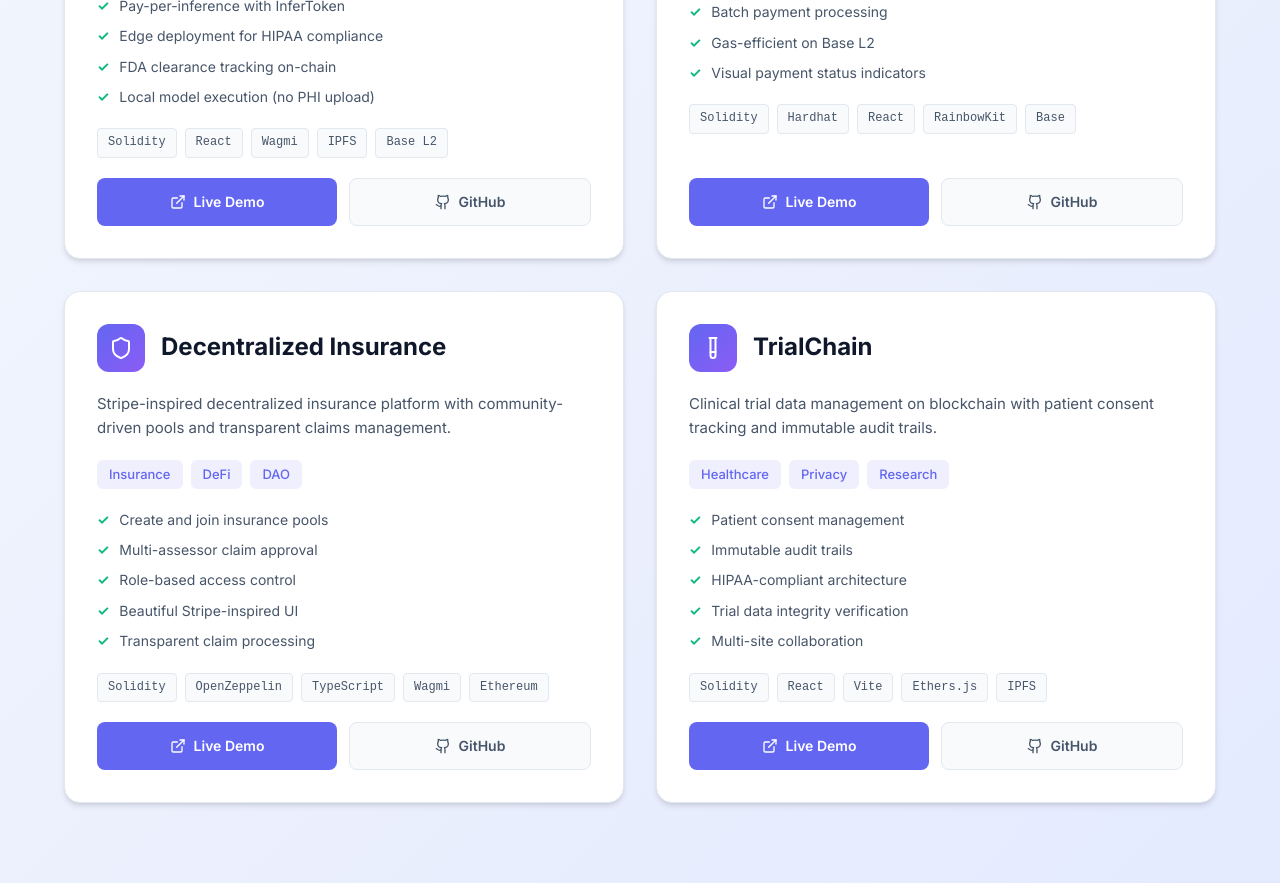
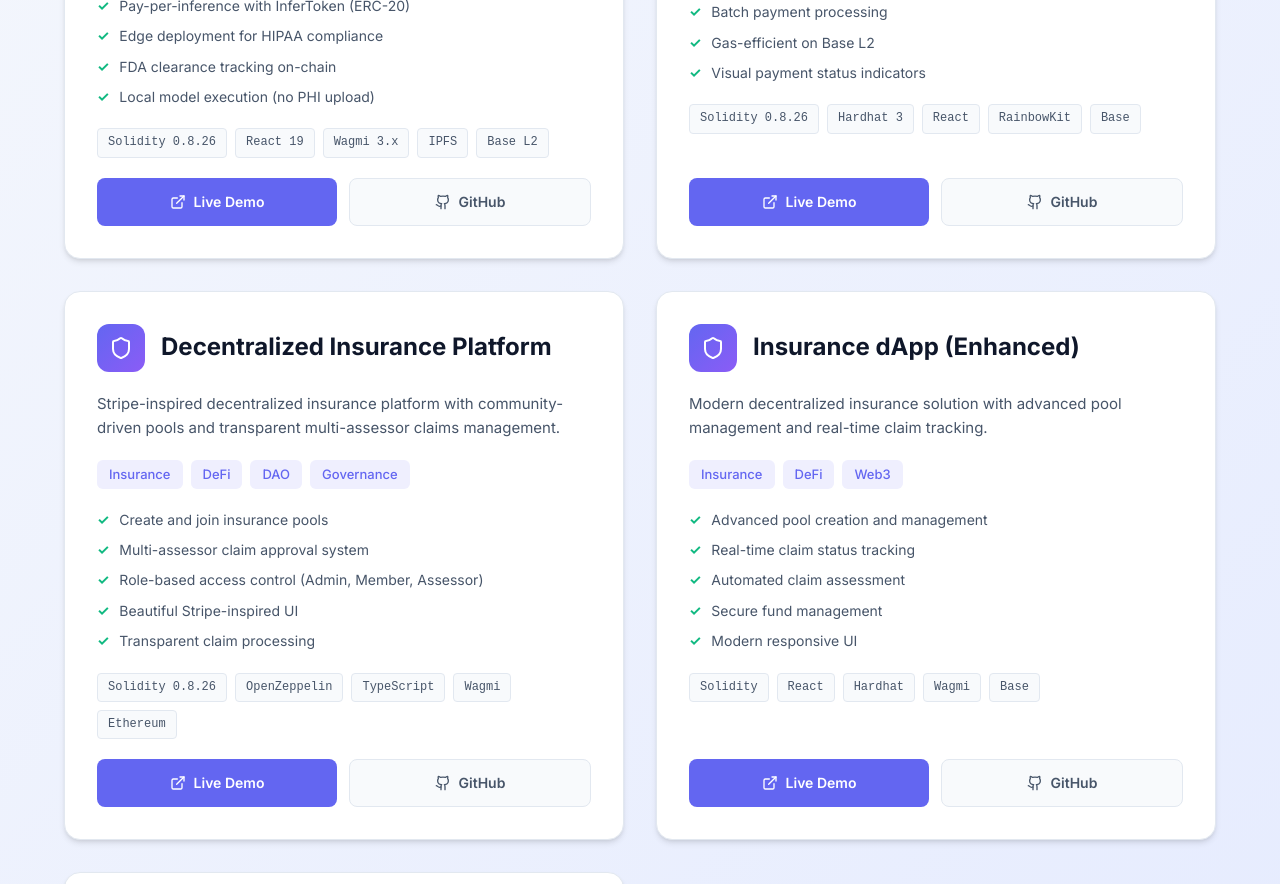
Before and after one commit to NinjjjaJoe/portfolio-dashboard, a Next.js app: page / in a window 1280 px wide. Shown: the part 1040-1924 px from the top of the page. Built offline with nearby package versions, Linux system fonts and the light colour scheme.

Commit message:
Add all 5 projects to portfolio dashboard

```diff
--- a/app/page.tsx
+++ b/app/page.tsx
@@ -24,21 +24,21 @@ const projects: Project[] = [
     tags: ['Healthcare', 'AI', 'ERC-1155', 'IPFS'],
     features: [
       'ERC-1155 NFT marketplace for AI models',
-      'Pay-per-inference with InferToken',
+      'Pay-per-inference with InferToken (ERC-20)',
       'Edge deployment for HIPAA compliance',
       'FDA clearance tracking on-chain',
       'Local model execution (no PHI upload)'
     ],
-    liveUrl: 'https://medichain-ai.vercel.app',
-    githubUrl: 'https://github.com/kingz/medichain-ai',
-    tech: ['Solidity', 'React', 'Wagmi', 'IPFS', 'Base L2']
+    liveUrl: 'https://frontend-seven-opal-71.vercel.app',
+    githubUrl: 'https://github.com/NinjjjaJoe/medichain-ai',
+    tech: ['Solidity 0.8.26', 'React 19', 'Wagmi 3.x', 'IPFS', 'Base L2']
   },
   {
     id: 'payroll-dapp',
     title: 'Crypto Payroll Manager',
-    description: 'Simple, fast dApp for paying employees in cryptocurrency on Base L2 with scheduled payments.',
+    description: 'Simple, fast dApp for paying employees in cryptocurrency on Base L2 with automated scheduled payments.',
     icon: Wallet,
-    tags: ['DeFi', 'Payroll', 'Base L2'],
+    tags: ['DeFi', 'Payroll', 'Base L2', 'Automation'],
     features: [
       'Multi-token support (ETH, USDC, USDT)',
       'Scheduled payments (weekly/biweekly/monthly)',
@@ -46,33 +46,50 @@ const projects: Project[] = [
       'Gas-efficient on Base L2',
       'Visual payment status indicators'
     ],
-    liveUrl: 'https://crypto-payroll.vercel.app',
-    githubUrl: 'https://github.com/kingz/payroll-dapp',
-    tech: ['Solidity', 'Hardhat', 'React', 'RainbowKit', 'Base']
+    liveUrl: '#',
+    githubUrl: 'https://github.com/NinjjjaJoe/payroll-dapp',
+    tech: ['Solidity 0.8.26', 'Hardhat 3', 'React', 'RainbowKit', 'Base']
   },
   {
     id: 'insurance-platform',
-    title: 'Decentralized Insurance',
-    description: 'Stripe-inspired decentralized insurance platform with community-driven pools and transparent claims management.',
+    title: 'Decentralized Insurance Platform',
+    description: 'Stripe-inspired decentralized insurance platform with community-driven pools and transparent multi-assessor claims management.',
     icon: Shield,
-    tags: ['Insurance', 'DeFi', 'DAO'],
+    tags: ['Insurance', 'DeFi', 'DAO', 'Governance'],
     features: [
       'Create and join insurance pools',
-      'Multi-assessor claim approval',
-      'Role-based access control',
+      'Multi-assessor claim approval system',
+      'Role-based access control (Admin, Member, Assessor)',
       'Beautiful Stripe-inspired UI',
       'Transparent claim processing'
     ],
-    liveUrl: 'https://decentral-insurance.vercel.app',
-    githubUrl: 'https://github.com/kingz/insurance-platform',
-    tech: ['Solidity', 'OpenZeppelin', 'TypeScript', 'Wagmi', 'Ethereum']
+    liveUrl: '#',
+    githubUrl: 'https://github.com/NinjjjaJoe/insurance-platform',
+    tech: ['Solidity 0.8.26', 'OpenZeppelin', 'TypeScript', 'Wagmi', 'Ethereum']
+  },
+  {
+    id: 'insurance-dapp-new',
+    title: 'Insurance dApp (Enhanced)',
+    description: 'Modern decentralized insurance solution with advanced pool management and real-time claim tracking.',
+    icon: Shield,
+    tags: ['Insurance', 'DeFi', 'Web3'],
+    features: [
+      'Advanced pool creation and management',
+      'Real-time claim status tracking',
+      'Automated claim assessment',
+      'Secure fund management',
+      'Modern responsive UI'
+    ],
+    liveUrl: '#',
+    githubUrl: 'https://github.com/NinjjjaJoe/insurance-dapp-new',
+    tech: ['Solidity', 'React', 'Hardhat', 'Wagmi', 'Base']
   },
   {
     id: 'trialchain',
     title: 'TrialChain',
-    description: 'Clinical trial data management on blockchain with patient consent tracking and immutable audit trails.',
+    description: 'Clinical trial data management on blockchain with patient consent tracking and immutable audit trails for research integrity.',
     icon: TestTube,
-    tags: ['Healthcare', 'Privacy', 'Research'],
+    tags: ['Healthcare', 'Privacy', 'Research', 'Compliance'],
     features: [
       'Patient consent management',
       'Immutable audit trails',
@@ -80,8 +97,8 @@ const projects: Project[] = [
       'Trial data integrity verification',
       'Multi-site collaboration'
     ],
-    liveUrl: 'https://trialchain.vercel.app',
-    githubUrl: 'https://github.com/kingz/trialchain',
+    liveUrl: '#',
+    githubUrl: 'https://github.com/NinjjjaJoe/trialchain',
     tech: ['Solidity', 'React', 'Vite', 'Ethers.js', 'IPFS']
   }
 ]
@@ -109,7 +126,7 @@ export default function Home() {
             <nav className={styles.nav}>
               <a href="#projects" className={styles.navLink}>Projects</a>
               <a href="#expertise" className={styles.navLink}>Expertise</a>
-              <a href="https://github.com/kingz" target="_blank" rel="noopener noreferrer" className={styles.navLink}>
+              <a href="https://github.com/NinjjjaJoe" target="_blank" rel="noopener noreferrer" className={styles.navLink}>
                 <Github size={18} />
               </a>
             </nav>
@@ -217,7 +234,7 @@ export default function Home() {
               © 2026 King Z. Built with Next.js & deployed on Vercel.
             </p>
             <div className={styles.footerLinks}>
-              <a href="https://github.com/kingz" target="_blank" rel="noopener noreferrer">
+              <a href="https://github.com/NinjjjaJoe" target="_blank" rel="noopener noreferrer">
                 GitHub
               </a>
               <a href="https://twitter.com/kingz" target="_blank" rel="noopener noreferrer">
```
